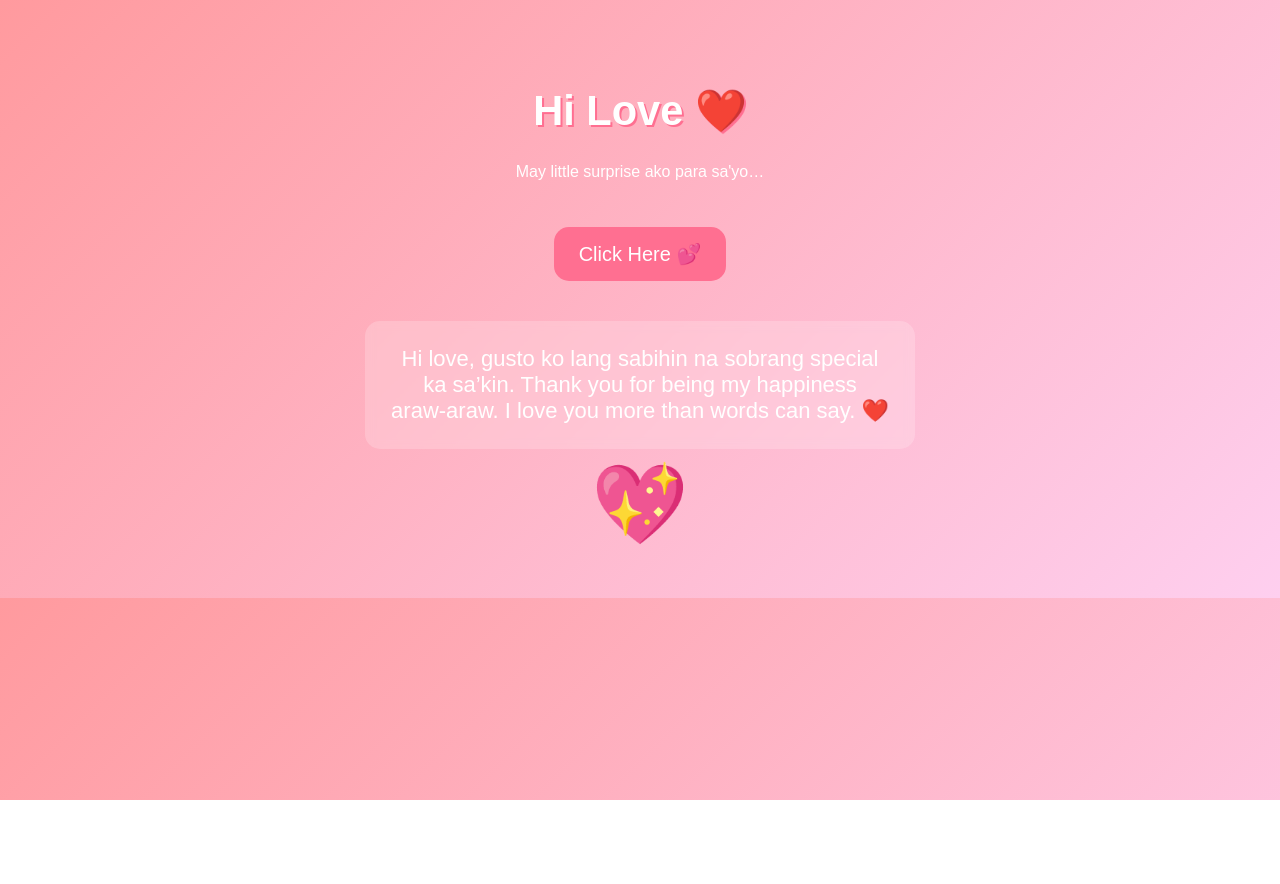
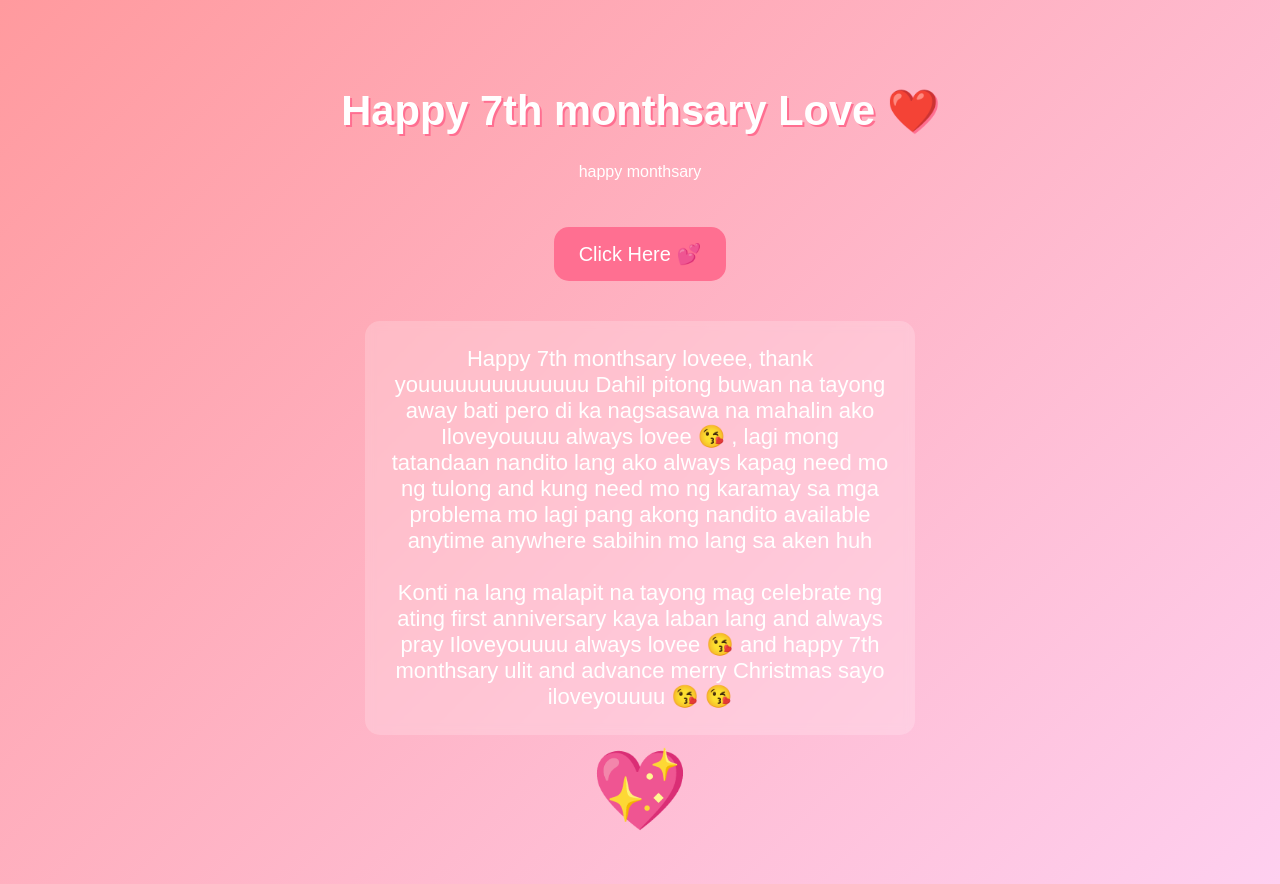
Before and after one commit to glyndelcuesta1414-maker/HAHAHAHAHAH, a plain HTML site: page index.html in a window 1280 px wide. Both pictures are taken after a click on the button "Click Here 💕". Shown: the top 884 px of the page. Before the commit the page ends 800 px from the top, so only its background shows below. Drawn offline with Linux system fonts and the light colour scheme.

Commit message:
Update index.html

```diff
--- a/index.html
+++ b/index.html
@@ -67,15 +67,18 @@
 </head>
 <body>
 
-<h1>Hi Love ❤️</h1>
-<p>May little surprise ako para sa'yo…</p>
+<h1>Happy 7th monthsary Love ❤️</h1>
+<p>happy monthsary</p>
 
 <button onclick="showSurprise()">Click Here 💕</button>
 
 <div class="message-box" id="msgBox">
-  Hi love, gusto ko lang sabihin na sobrang special ka sa’kin.
-  Thank you for being my happiness araw‑araw.
-  I love you more than words can say. ❤️
+  Happy 7th monthsary loveee, thank youuuuuuuuuuuuuu
+Dahil pitong buwan na tayong away bati pero di ka nagsasawa na mahalin ako Iloveyouuuu always lovee 😘 , lagi mong tatandaan nandito lang ako always kapag need mo ng tulong and kung need mo ng karamay sa mga problema mo lagi pang akong nandito available anytime anywhere sabihin mo lang sa aken huh
+    <br>
+    <br>
+Konti na lang malapit na tayong mag celebrate ng ating first anniversary kaya laban lang and always pray
+Iloveyouuuu always lovee 😘 and happy 7th monthsary ulit and advance merry Christmas sayo iloveyouuuu 😘 😘
 </div>
 
 <div class="heart" id="heart">💖</div>
```
